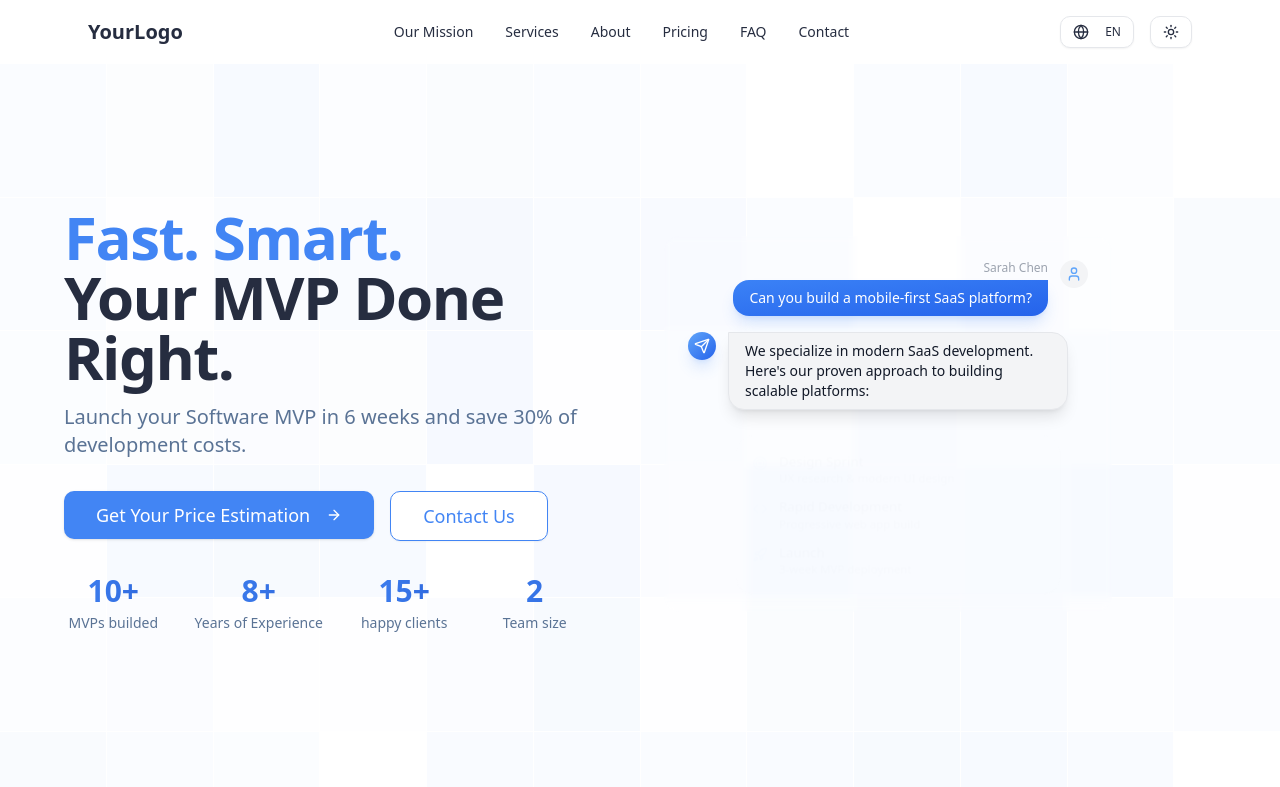
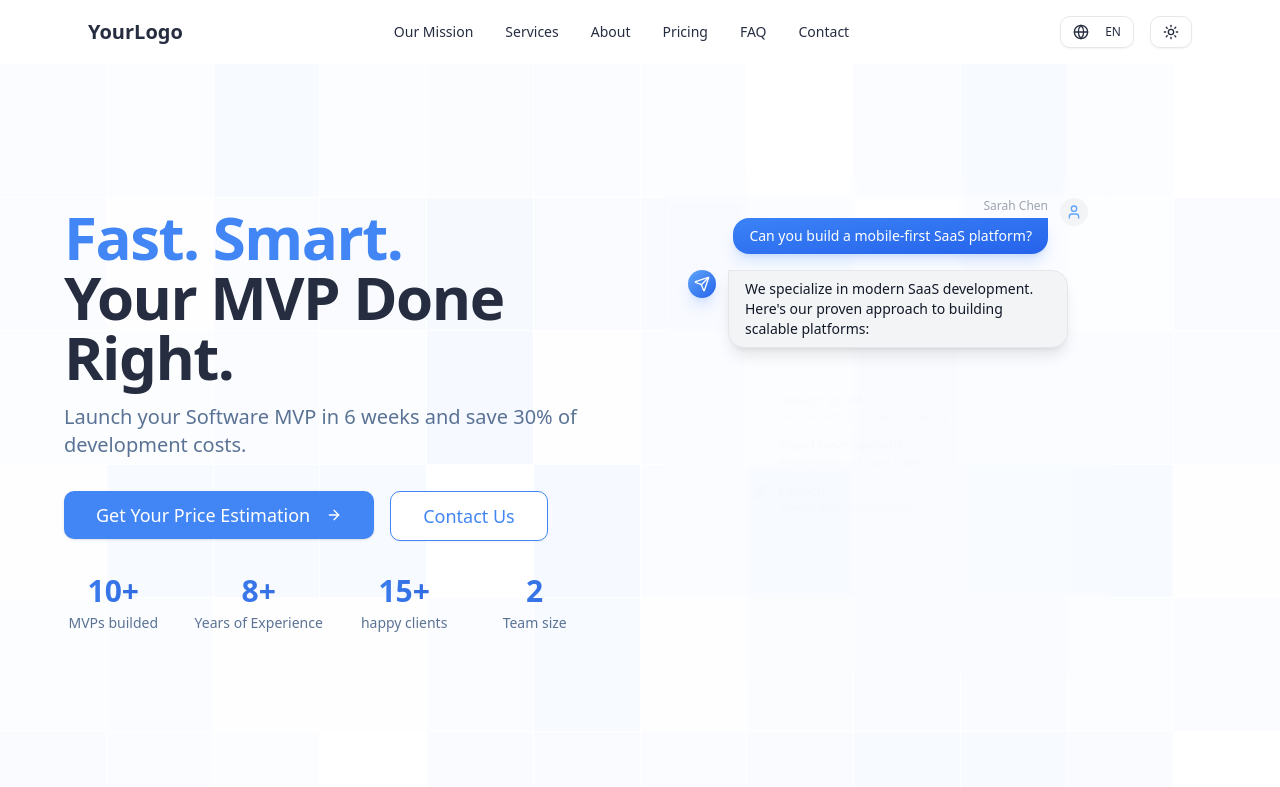
Before and after one commit to Crfuentes12/landing-page, a Next.js app: page /home in a window 1280 px wide. Shown: the top 787 px of the page. Built offline with nearby package versions, Linux system fonts and the light colour scheme.

Commit message:
updates of the hero size

```diff
--- a/src/components/home/Hero.tsx
+++ b/src/components/home/Hero.tsx
@@ -23,7 +23,7 @@ const Hero = () => {
   const { scrollToSection } = useScroll();
 
   return (
-    <section className="relative min-h-[100dvh] flex flex-col justify-start md:justify-center items-center px-4 md:px-6 pt-16 md:pt-0 pb-20 overflow-hidden">
+    <section className="relative min-h-screen flex flex-col justify-start md:justify-center items-center px-4 md:px-6 pt-16 md:pt-0 pb-20 overflow-hidden">
       {/* Gradient Background */}
       <div className="absolute inset-0 bg-gradient-to-b from-background via-background to-background/80" />
 
@@ -91,13 +91,15 @@ const Hero = () => {
           </div>
         </div>
 
-        {/* Right side - Chat simulation */}
+        {/* Right side - Chat simulation with fixed height */}
         <div className="w-full max-w-md mx-auto lg:mx-0">
-          <HeroChat />
+          <div className="h-[450px] md:h-[500px]"> {/* Fixed height container */}
+            <HeroChat />
+          </div>
         </div>
       </div>
 
-      {/* Scroll indicator with more bottom spacing */}
+      {/* Scroll indicator */}
       <button
         onClick={() => scrollToSection('why-we-do-this')}
         className="absolute bottom-6 md:bottom-10 animate-bounce z-10 transform transition-transform duration-800 hover:scale-110"
--- a/src/components/home/HeroChat.tsx
+++ b/src/components/home/HeroChat.tsx
@@ -375,8 +375,10 @@ const HeroChat: React.FC = () => {
   return (
     <div
       ref={chatRef}
-      className="relative w-full bg-none backdrop-blur-sm rounded-2xl p-4 md:p-6 border border-none dark:border-gray-800"
+      className="relative w-full bg-none backdrop-blur-sm rounded-2xl p-4 md:p-6 border border-none dark:border-gray-800 h-full"
     >
+      {/* Container with minimum height to prevent layout shifts */}
+      <div className="min-h-[400px] flex flex-col">
         <AnimatePresence mode="wait">
           <motion.div
             key={`user-${currentSequenceIndex}`}
@@ -387,7 +389,9 @@ const HeroChat: React.FC = () => {
             className="flex items-start gap-2 md:gap-3 justify-end mb-3 md:mb-4"
           >
             <div className="space-y-1">
-            <div className="text-xs text-gray-400 dark:text-gray-500 text-right">{currentMessage.user.name}</div>
+              <div className="text-xs text-gray-400 dark:text-gray-500 text-right">
+                {currentMessage.user.name}
+              </div>
               <div className="bg-gradient-to-br from-blue-500 to-blue-600 text-white rounded-2xl rounded-tr-none px-3 md:px-4 py-2 text-xs md:text-sm inline-block shadow-lg shadow-blue-500/20">
                 {currentMessage.user.message}
               </div>
@@ -406,7 +410,7 @@ const HeroChat: React.FC = () => {
               transition={{ duration: 0.5 }}
               className="flex items-start gap-2 md:gap-3"
             >
-            <div className="h-6 w-6 md:h-7 md:w-7 rounded-full bg-gradient-to-br from-blue-400 to-blue-600 p-1.5 shadow-lg shadow-blue-500/20">
+              <div className="h-6 w-6 md:h-7 md:w-7 flex-shrink-0 rounded-full bg-gradient-to-br from-blue-400 to-blue-600 p-1.5 shadow-lg shadow-blue-500/20">
                 <Send className="h-3 w-3 md:h-4 md:w-4 text-white" />
               </div>
               <div className="space-y-2 md:space-y-3 max-w-[85%]">
@@ -442,6 +446,7 @@ const HeroChat: React.FC = () => {
           )}
         </AnimatePresence>
       </div>
+    </div>
   );
 };
 
```
Lines whose indentation alone changed are shown as unchanged.
